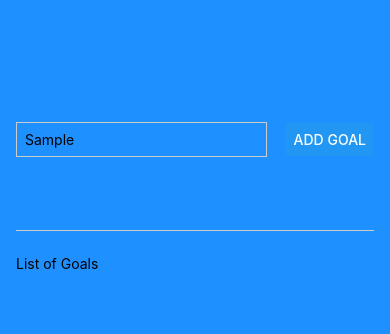
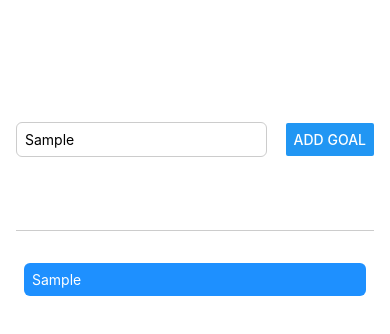
Before and after one commit to mghondo/React-Native-GoalApp, a React Native app: screen / in a window 390 px wide. Both pictures are taken after typing "Sample" into the empty fields and a click on the button "ADD GOAL". Shown: the top 334 px of the page. Built offline with nearby package versions, Linux system fonts and the light colour scheme.

Commit message:
listed items in dogerblue.

```diff
--- a/App.js
+++ b/App.js
@@ -4,13 +4,14 @@
 
 export default function App() {
   const [enteredGoalText, setEnteredGoalText] = useState("");
+  const [courseGoals, setCourseGoals] = useState([]);
 
   function goalInputHandler(enteredText) {
     setEnteredGoalText(enteredText);
   }
 
   function addGoalHandler() {
-    console.log(enteredGoalText);
+    setCourseGoals((currentCourseGoals) => [...courseGoals, enteredGoalText]);
   }
 
   return (
@@ -24,7 +25,11 @@
         <Button title="Add Goal" onPress={addGoalHandler} />
       </View>
       <View style={styles.goalsContainer}>
-        <Text>List of Goals</Text>
+        {courseGoals.map((goal) => (
+          <View style={styles.goalItem}>
+            <Text style={styles.goalText}>{goal}</Text>
+          </View>
+        ))}
       </View>
     </View>
   );
@@ -35,7 +40,7 @@
     flex: 1,
     padding: 50,
     paddingHorizontal: 16,
-    backgroundColor: "dodgerblue",
+    // backgroundColor: "dodgerblue",
   },
   inputContainer: {
     flex: 1,
@@ -48,6 +53,7 @@
   },
   textInput: {
     borderWidth: 1,
+    borderRadius: 6,
     borderColor: "#cccccc",
     width: "70%",
     marginRight: 8,
@@ -56,4 +62,13 @@
   goalsContainer: {
     flex: 3,
   },
+  goalItem: {
+    margin: 8,
+    padding: 8,
+    borderRadius: 6,
+    backgroundColor: "dodgerblue",
+  },
+  goalText: {
+    color: "white",
+  },
 });
```
Also changed, not shown: 1 other file (tests, documents, lock files or other folders).
